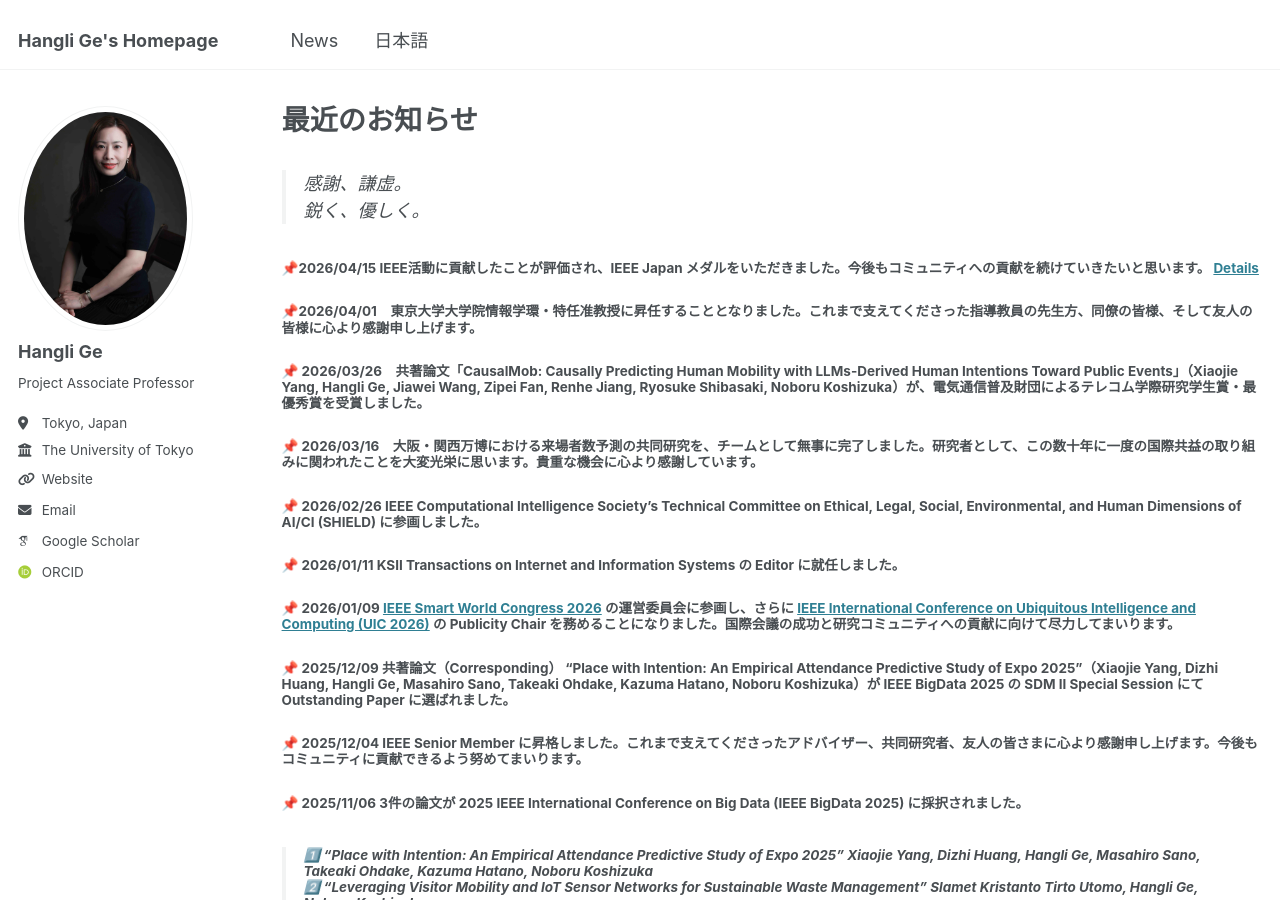
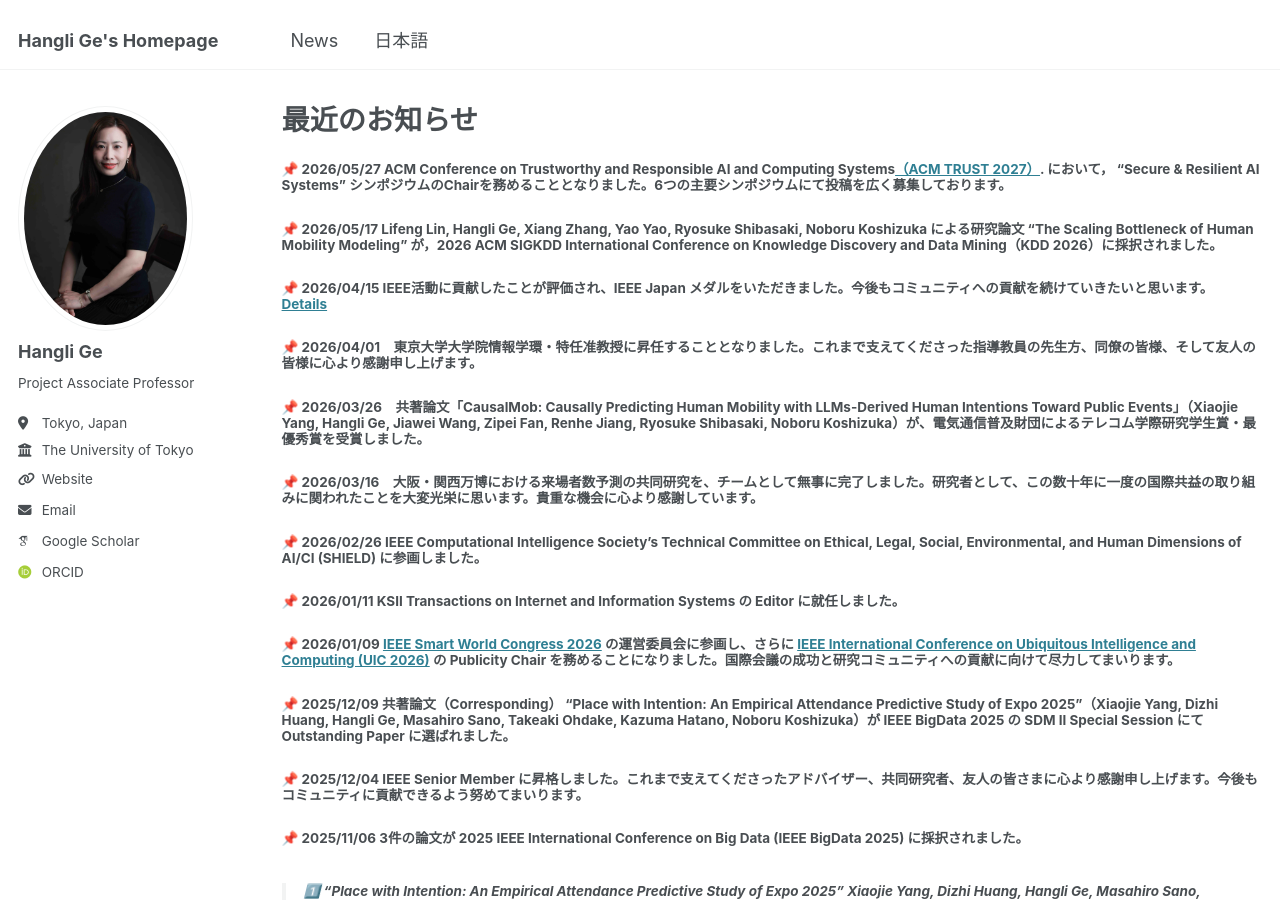
Before and after one commit to christie888/christie888.github.io, a Jekyll site: the page built from _pages/post_jp.md, in a window 1280 px wide and 900 px high. Built offline with Jekyll 4.4.1, drawn with Linux system fonts in a browser that asks for light colours; some web fonts are replaced.

Commit message:
Update post_jp.md

```diff
--- a/_pages/post_jp.md
+++ b/_pages/post_jp.md
@@ -3,11 +3,14 @@ layout: archive
 title: "最近のお知らせ"
 permalink: post_jp/
 ---
->感謝、謙虚。<br>鋭く、優しく。
 
-##### 📌2026/04/15 IEEE活動に貢献したことが評価され、IEEE Japan メダルをいただきました。今後もコミュニティへの貢献を続けていきたいと思います。 [Details](https://hanglige.com/images/IMG_9517.jpeg)
+##### 📌 2026/05/27  ACM Conference on Trustworthy and Responsible AI and Computing Systems[（ACM TRUST 2027）](https://eigtrust.acm.org/trust2027/). において， “Secure & Resilient AI Systems” シンポジウムのChairを務めることとなりました。6つの主要シンポジウムにて投稿を広く募集しております。
 
-##### 📌2026/04/01　東京大学大学院情報学環・特任准教授に昇任することとなりました。これまで支えてくださった指導教員の先生方、同僚の皆様、そして友人の皆様に心より感謝申し上げます。
+##### 📌 2026/05/17  Lifeng Lin, Hangli Ge, Xiang Zhang, Yao Yao, Ryosuke Shibasaki, Noboru Koshizuka による研究論文 “The Scaling Bottleneck of Human Mobility Modeling” が，2026 ACM SIGKDD International Conference on Knowledge Discovery and Data Mining（KDD 2026）に採択されました。
+
+##### 📌 2026/04/15 IEEE活動に貢献したことが評価され、IEEE Japan メダルをいただきました。今後もコミュニティへの貢献を続けていきたいと思います。 [Details](https://hanglige.com/images/IMG_9517.jpeg)
+
+##### 📌 2026/04/01　東京大学大学院情報学環・特任准教授に昇任することとなりました。これまで支えてくださった指導教員の先生方、同僚の皆様、そして友人の皆様に心より感謝申し上げます。
 
 ##### 📌 2026/03/26　共著論文「CausalMob: Causally Predicting Human Mobility with LLMs-Derived Human Intentions Toward Public Events」（Xiaojie Yang, Hangli Ge, Jiawei Wang, Zipei Fan, Renhe Jiang, Ryosuke Shibasaki, Noboru Koshizuka）が、電気通信普及財団によるテレコム学際研究学生賞・最優秀賞を受賞しました。
 
```
